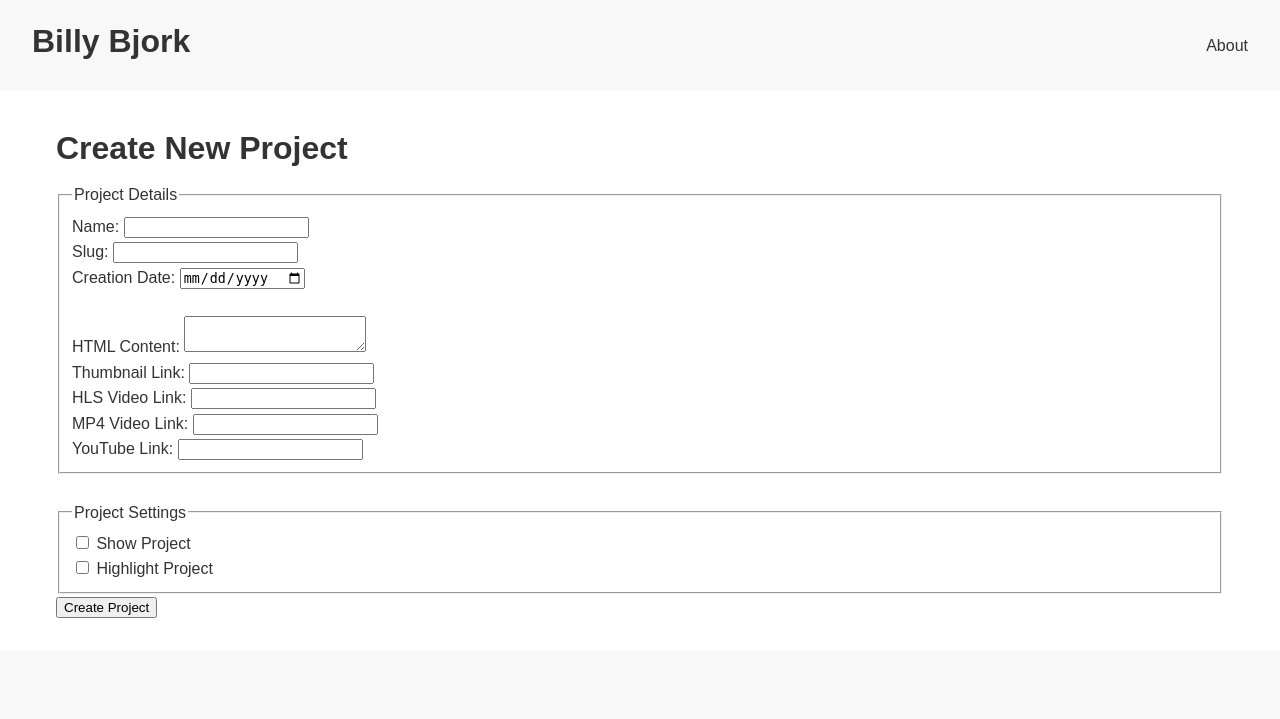
After one commit to billybjork/billybjork.com, a FastAPI app: template templates/project_create.html in a window 1280 px wide. The commit adds this page. Shown: the top 719 px of the page. Run offline with FastAPI, Linux system fonts and the light colour scheme; the template is opened without the code that fills it, so the values that code supplies are empty; some libraries are stand-ins or nearby versions.

Commit message:
Added functionality to create a new project at create-project endpoint; various other form refinements

```diff
--- a/main.py
+++ b/main.py
@@ -162,6 +162,40 @@ async def update_about(request: Request, db: Session = Depends(get_db), username
     response.headers["HX-Redirect"] = "/about"
     return response
 
+@app.get("/create-project", response_class=HTMLResponse)
+async def create_project_form(request: Request, db: Session = Depends(get_db), username: str = Depends(check_credentials)):
+    general_info = db.query(General).first()
+    return templates.TemplateResponse("project_create.html", {
+        "request": request,
+        "tinymce_api_key": os.getenv("TINYMCE_API_KEY"),
+        "general_info": general_info
+    })
+
+@app.post("/create-project", response_class=Response)
+async def create_project(request: Request, db: Session = Depends(get_db), username: str = Depends(check_credentials)):
+    form_data = await request.form()
+
+    # Create a new Project instance
+    new_project = Project(
+        creation_date=datetime.strptime(form_data.get("creation_date"), "%Y-%m-%d").date(),
+        name=form_data.get("name"),
+        slug=form_data.get("slug"),
+        html_content=form_data.get("html_content"),
+        thumbnail_link=form_data.get("thumbnail_link"),
+        video_link=form_data.get("video_link"),
+        video_link_mp4=form_data.get("video_link_mp4"),
+        show_project="show_project" in form_data,
+        youtube_link=form_data.get("youtube_link"),
+        highlight_project="highlight_project" in form_data
+    )
+
+    db.add(new_project)
+    db.commit()
+
+    response = Response(status_code=303)
+    response.headers["HX-Redirect"] = f"/{new_project.slug}"
+    return response
+
 @app.get("/{project_slug}", response_class=HTMLResponse)
 async def read_project(request: Request, project_slug: str, db: Session = Depends(get_db)):
     try:
@@ -218,6 +252,14 @@ async def update_project(request: Request, project_slug: str, db: Session = Depe
     if not project:
         raise HTTPException(status_code=404, detail="Project not found")
 
+    new_slug = form_data.get("slug")
+    if new_slug != project_slug:
+        # Check if the new slug is already in use
+        existing_project = db.query(Project).filter(Project.slug == new_slug).first()
+        if existing_project:
+            raise HTTPException(status_code=400, detail="Slug already in use")
+        project.slug = new_slug
+
     project.name = form_data.get("name")
     project.html_content = form_data.get("html_content")
     project.youtube_link = form_data.get("youtube_link")
@@ -228,7 +270,7 @@ async def update_project(request: Request, project_slug: str, db: Session = Depe
     db.commit()
 
     response = Response(status_code=303)
-    response.headers["HX-Redirect"] = f"/{project_slug}"
+    response.headers["HX-Redirect"] = f"/{project.slug}"
     return response
 
 @app.get("/api/projects")
--- a/static/js/interactivity.js
+++ b/static/js/interactivity.js
@@ -226,14 +226,26 @@ function initTinyMCE(selector, additionalOptions = {}) {
  * @param {string} formId - The ID of the form to set up listeners for
  */
 function setupFormListeners(formId) {
-    document.getElementById(formId).addEventListener('htmx:beforeRequest', function(event) {
+    const form = document.getElementById(formId);
+    if (form) {
+        form.addEventListener('htmx:beforeRequest', function(event) {
             tinymce.triggerSave();
         });
 
-    document.body.addEventListener('htmx:beforeSwap', function(event) {
+        // This listener is now attached to the form instead of document.body
+        form.addEventListener('htmx:beforeSwap', function(event) {
             if (event.detail.xhr.status === 303) {
                 window.location.href = event.detail.xhr.getResponseHeader('HX-Redirect');
                 event.preventDefault();
             }
         });
+    } else {
+        console.warn(`Form with id '${formId}' not found`);
     }
+}
+
+// Call this function for both edit and create forms
+document.addEventListener('DOMContentLoaded', function() {
+    setupFormListeners('edit-form');
+    setupFormListeners('create-form');
+});
--- a/templates/about_edit.html
+++ b/templates/about_edit.html
@@ -8,12 +8,12 @@
 
             <label for="about_photo_link">Photo Link:</label>
             <input type="url" id="about_photo_link" name="about_photo_link" value="{{ about_photo_link }}">
-
+            <br>
             <label for="about_content"></label>
             <br>
             <textarea id="about_content" name="about_content">{{ about_content | safe }}</textarea>
         </fieldset>
-
+        <br>
         <button type="submit">Save</button>
     </form>
 </main>
--- /dev/null
+++ b/templates/project_create.html
@@ -0,0 +1,61 @@
+{% extends "base.html" %}
+
+{% block content %}
+<main>
+    <h1>Create New Project</h1>
+    <form id="create-form" hx-post="/create-project" hx-redirect="true">
+        <fieldset>
+            <legend>Project Details</legend>
+
+            <label for="name">Name:</label>
+            <input type="text" id="name" name="name" required>
+            <br>
+            <label for="slug">Slug:</label>
+            <input type="text" id="slug" name="slug" required>
+            <br>
+            <label for="creation_date">Creation Date:</label>
+            <input type="date" id="creation_date" name="creation_date" required>
+            <br>
+            <br>
+            <label for="html_content">HTML Content:</label>
+            <textarea id="html_content" name="html_content"></textarea>
+            <br>
+            <label for="thumbnail_link">Thumbnail Link:</label>
+            <input type="url" id="thumbnail_link" name="thumbnail_link">
+            <br>
+            <label for="video_link">HLS Video Link:</label>
+            <input type="url" id="video_link" name="video_link">
+            <br>
+            <label for="video_link_mp4">MP4 Video Link:</label>
+            <input type="url" id="video_link_mp4" name="video_link_mp4">
+            <br>
+            <label for="youtube_link">YouTube Link:</label>
+            <input type="url" id="youtube_link" name="youtube_link">
+        </fieldset>
+        <br>
+        <fieldset>
+            <legend>Project Settings</legend>
+
+            <label for="show_project">
+                <input type="checkbox" id="show_project" name="show_project">
+                Show Project
+            </label>
+            <br>
+            <label for="highlight_project">
+                <input type="checkbox" id="highlight_project" name="highlight_project">
+                Highlight Project
+            </label>
+        </fieldset>
+
+        <button type="submit">Create Project</button>
+    </form>
+</main>
+{% endblock %}
+
+{% block additional_scripts %}
+<script src="https://cdn.tiny.cloud/1/{{ tinymce_api_key }}/tinymce/6/tinymce.min.js" referrerpolicy="origin"></script>
+<script>
+    initTinyMCE('#html_content');
+    setupFormListeners('create-form');
+</script>
+{% endblock %}
```
Also changed, not shown: templates/project_edit.html (+15 -9 lines), 1 other file. Lines whose indentation alone changed are shown as unchanged.
